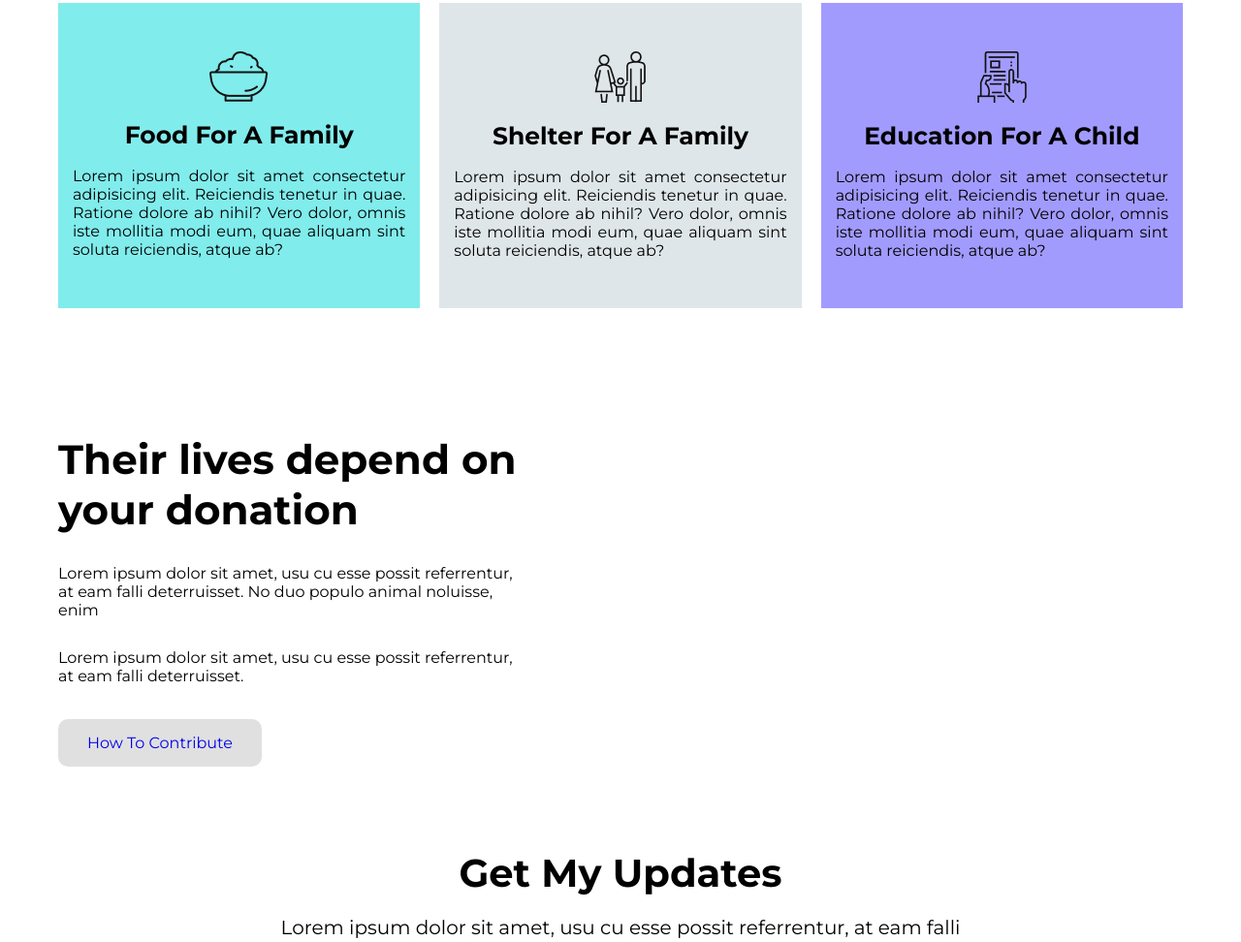
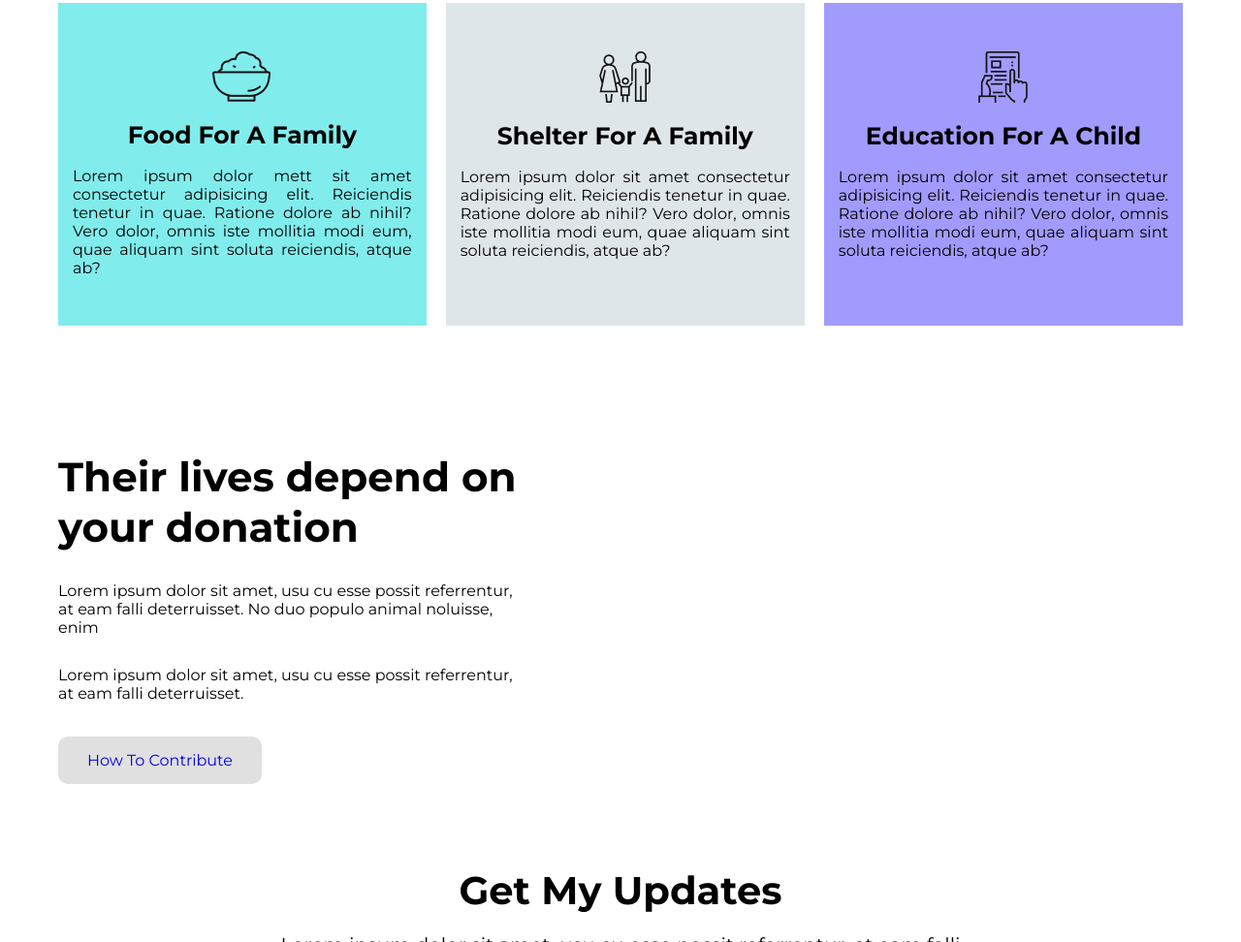
Before and after one commit to Rasel-Sarker/3.Donation_Website, a plain HTML site: page index.html in a window 1280 px wide. Shown: the part 1409-2381 px from the top of the page at 97% size. Drawn offline with Linux system fonts and the light colour scheme.

Commit message:
Html correction

```diff
--- a/index.html
+++ b/index.html
@@ -52,7 +52,7 @@
                 <div class="donation-div first-don-plan">
                     <img src="images/icons/food.png" alt="">
                     <h1>Food For A Family</h1>
-                    <p>Lorem ipsum dolor sit amet consectetur adipisicing elit. Reiciendis tenetur in quae. Ratione
+                    <p>Lorem ipsum dolor mett sit amet consectetur adipisicing elit. Reiciendis tenetur in quae. Ratione
                         dolore ab nihil? Vero dolor, omnis iste mollitia modi eum, quae aliquam sint soluta reiciendis,
                         atque ab?</p>
                 </div>
```
